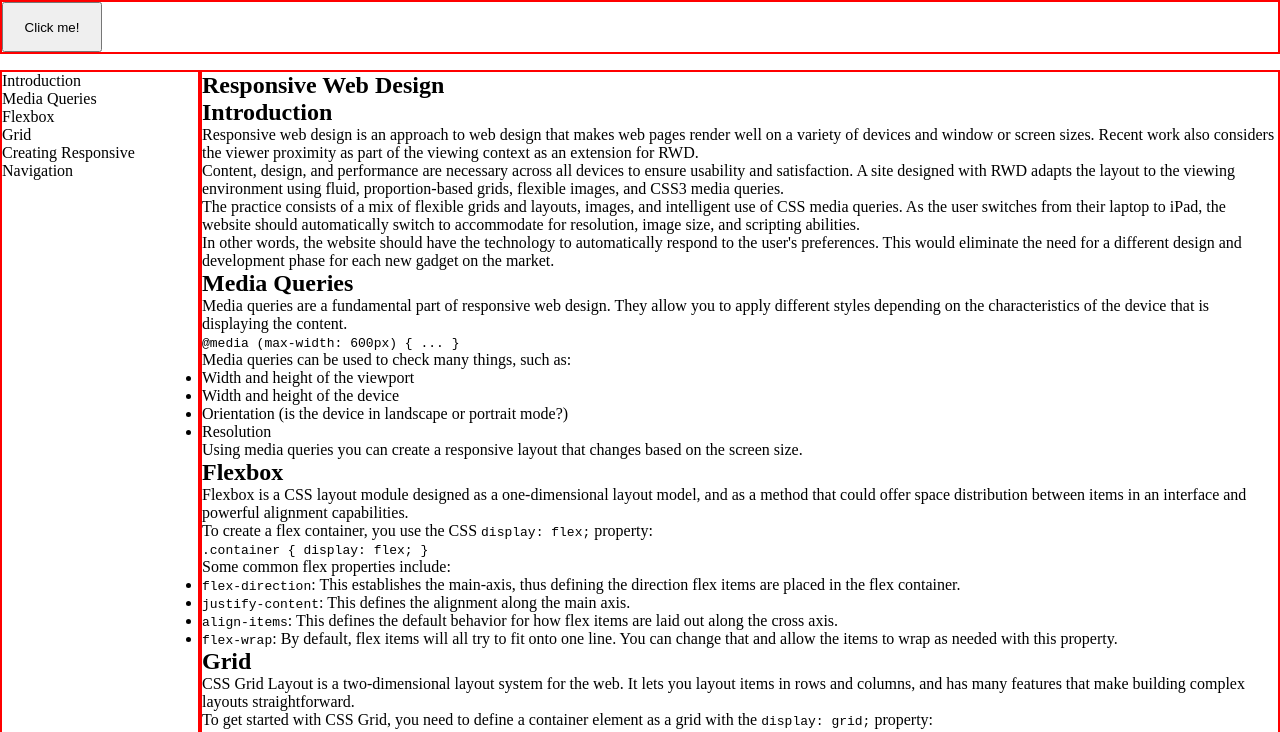
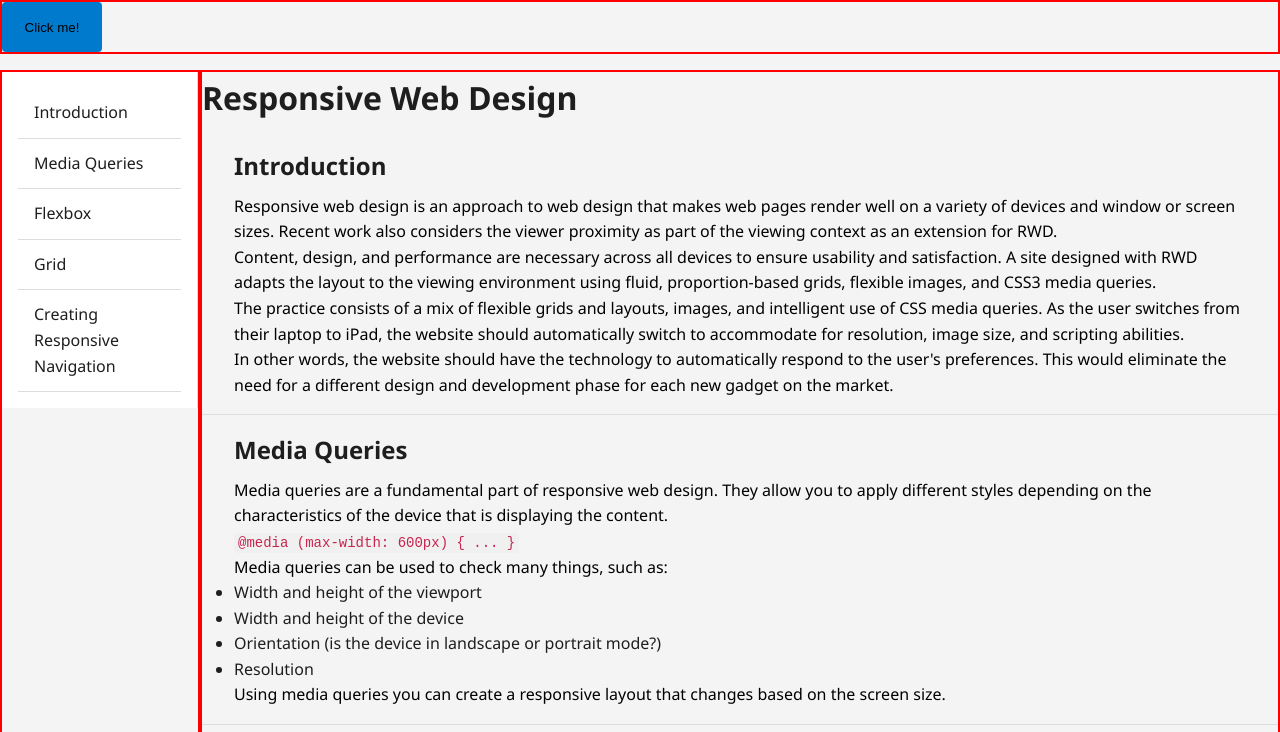
Before and after one commit to MrHryhorii/extraOppgave001, a plain HTML site: page index.html in a window 1280 px wide. Shown: the top 732 px of the page. Drawn offline with Linux system fonts and the light colour scheme.

Commit message:
base-style

```diff
--- a/index.html
+++ b/index.html
@@ -108,6 +108,7 @@
                         &lt;/nav&gt;
                     </code>
                     <p>Then, use CSS to style it and make it responsive:</p>
+                    <pre>
 <code>
 #navbar {
     position: fixed;
@@ -156,6 +157,7 @@
     }
 }
 </code>
+                    </pre>
                 </article>
 
             </section>
--- a/style.css
+++ b/style.css
@@ -12,7 +12,7 @@ p {
 
 
 
-/* ======== MY BASE STYLE ======== */
+/* ======== BASE LAYOUT STYLE ======== */
 *{
     margin: 0px;
     padding: 0px;
@@ -26,7 +26,7 @@ body{
     min-height: 100svh;
 }
 
-header, footer{
+footer{
     flex-basis: 70px;
 }
 
@@ -37,6 +37,7 @@ header{
 
 .div-btn{
     min-width: fit-content;
+    max-width: 100%;
 }
 
 .div-btn button{
@@ -69,3 +70,102 @@ header, footer, section{
 }
 
 /* ======== MODE STYLE ======== */
+
+
+/* ======== BASE COLOR STYLE ======== */
+/* General body styling */
+body{
+    font-family: 'Segoe UI', Tahoma, Geneva, Verdana, sans-serif;
+    background-color: #f4f4f4;
+    color: #1e1e1e;
+    line-height: 1.6;
+    font-size: 16px;
+}
+
+/* Headings */
+h1, h2{
+    font-weight: 600;
+    margin-bottom: 8px;
+    color: #1e1e1e;
+}
+
+h1{
+    font-size: 32px;
+}
+h2{
+    font-size: 24px;
+}
+
+/* Links */
+a{
+    color: #007acc;
+    text-decoration: none;
+}
+a:hover{
+    text-decoration: underline;
+}
+
+/* Buttons */
+button{
+    background-color: #007acc;
+    color: #ffffff;
+    border: none;
+    border-radius: 4px;
+    padding: 8px 16px;
+    cursor: pointer;
+    transition: background-color 0.2s ease;
+}
+button:hover{
+    background-color: #005fa3;
+}
+
+/* Navigation menu */
+nav ul{
+    list-style: none;
+    padding: 16px;
+    background-color: #ffffff;
+    border-right: 1px solid #dddddd;
+    height: 100%;
+}
+nav li{
+    padding: 12px 16px;
+    border-bottom: 1px solid #dddddd;
+    cursor: pointer;
+    transition: background-color 0.2s ease;
+}
+nav li:hover{
+    background-color: #e0e0e0;
+}
+
+/* Main content sections */
+.main-section{
+    padding: 16px 32px;
+    border-bottom: 1px solid #dddddd;
+}
+
+/* Shared code styling */
+code, pre{
+    font-family: 'Courier New', Courier, monospace;
+    font-size: 14px;
+    background-color: #f0f0f0;
+    border-radius: 4px;
+}
+
+/* Inline code */
+code{
+    color: #c7254e;
+    padding: 2px 4px;
+}
+
+/* Block code */
+pre{
+    color: #333333;
+    padding: 12px 16px;
+    margin-bottom: 16px;
+    line-height: 1.5;
+    border: 1px solid #cccccc;
+
+    white-space: pre-wrap;
+    word-break: break-word;
+    overflow-x: auto;
+}
```
Lines whose indentation alone changed are shown as unchanged.
